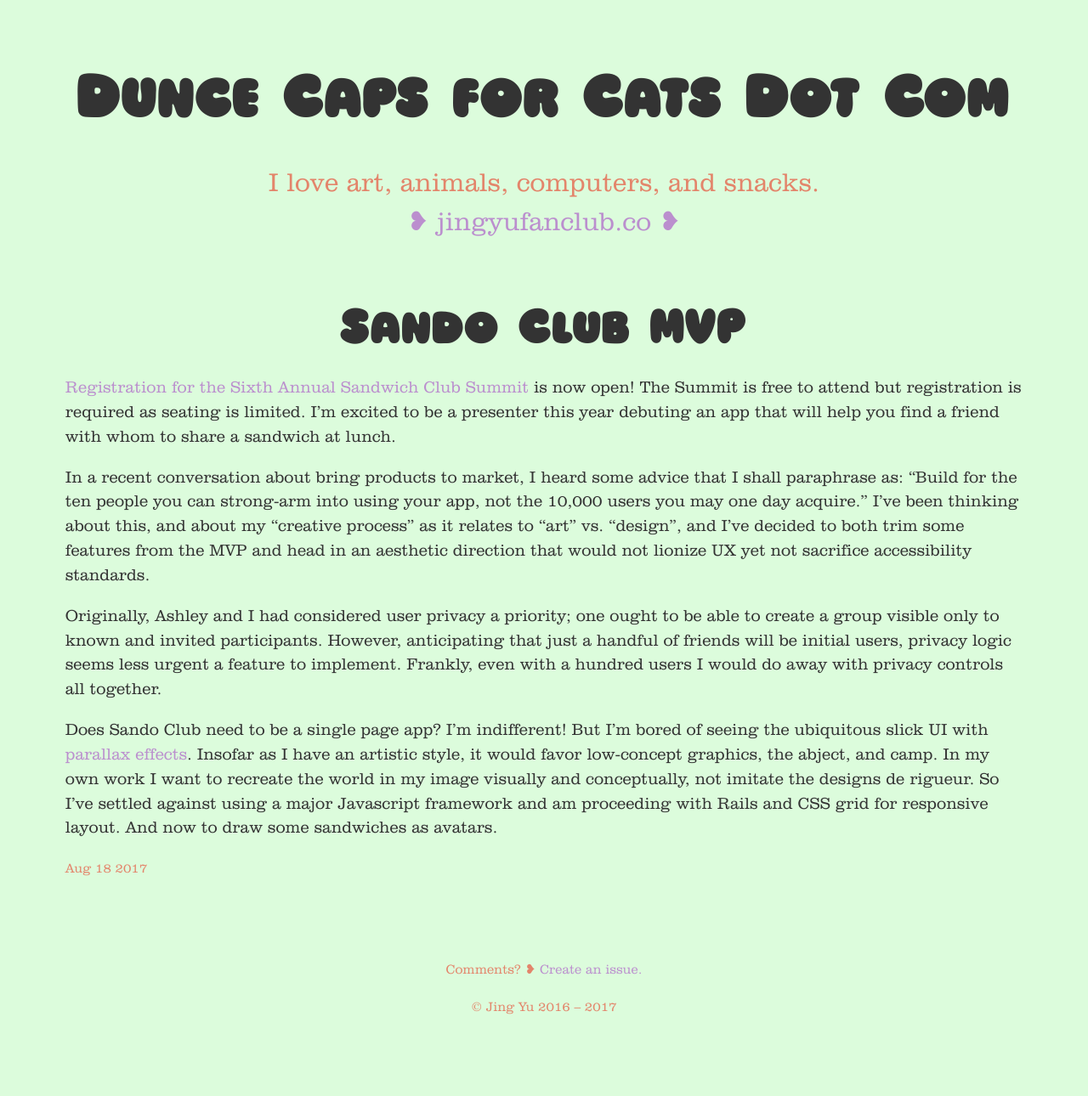
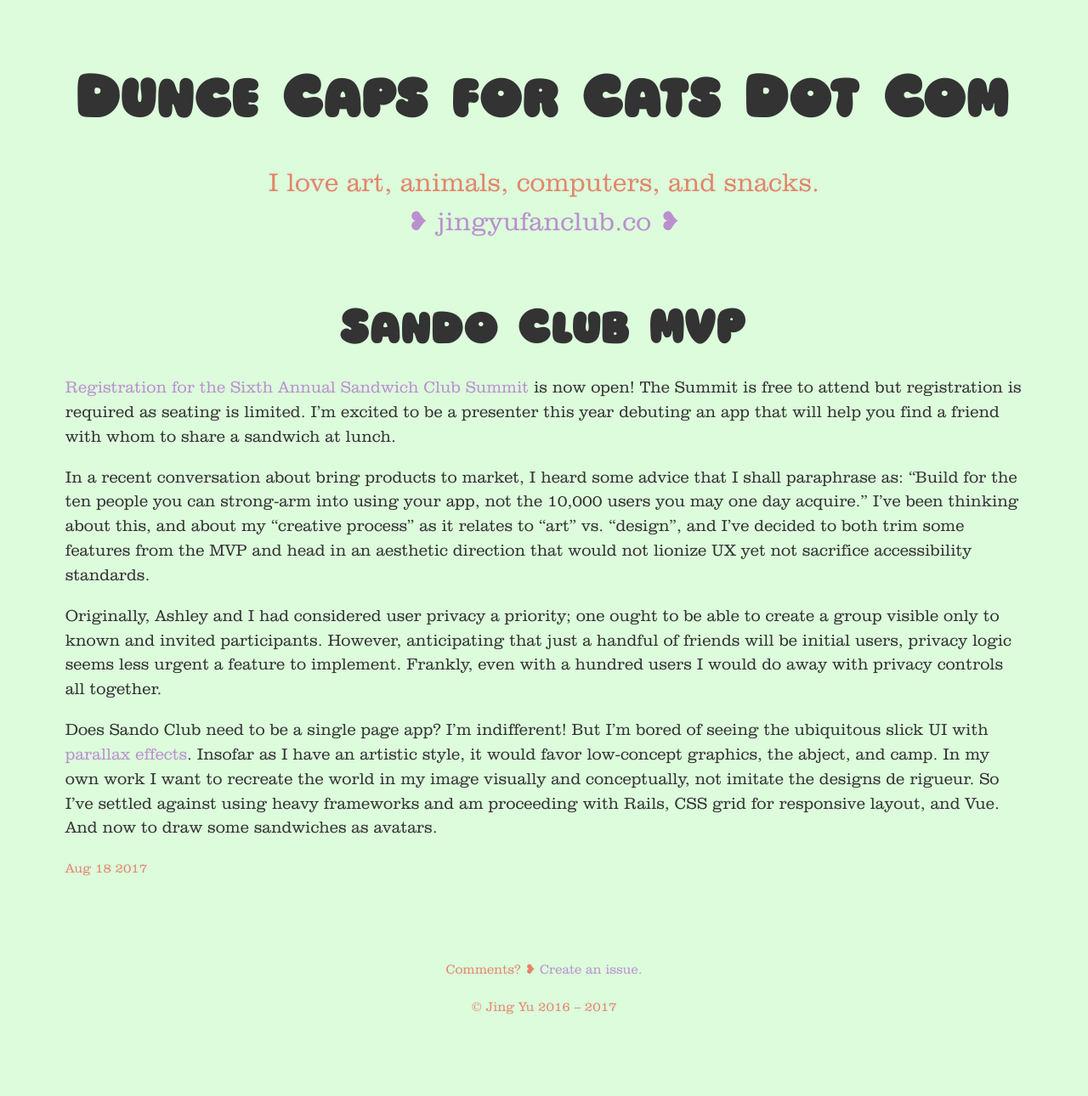
Before and after one commit to jingyufanclub/bloggo, a Jekyll site: the page built from _posts/2017-08-18-sando-club-mvp.md, in a window 1280 px wide. Shown: the whole page at 85% size. Built offline with Jekyll 4.4.1, drawn with Linux system fonts in a browser that asks for light colours.

Commit message:
edit post

```diff
--- a/_posts/2017-08-18-sando-club-mvp.md
+++ b/_posts/2017-08-18-sando-club-mvp.md
@@ -8,4 +8,4 @@
 
 Originally, Ashley and I had considered user privacy a priority; one ought to be able to create a group visible only to known and invited participants. However, anticipating that just a handful of friends will be initial users, privacy logic seems less urgent a feature to implement. Frankly, even with a hundred users I would do away with privacy controls all together.
 
-Does Sando Club need to be a single page app? I'm indifferent! But I'm bored of seeing the ubiquitous slick UI with [parallax effects]({{ site.baseurl }}/astute-readers/). Insofar as I have an artistic style, it would favor low-concept graphics, the abject, and camp. In my own work I want to recreate the world in my image visually and conceptually, not imitate the designs de rigueur. So I've settled against using a major Javascript framework and am proceeding with Rails and CSS grid for responsive layout. And now to draw some sandwiches as avatars.
+Does Sando Club need to be a single page app? I'm indifferent! But I'm bored of seeing the ubiquitous slick UI with [parallax effects]({{ site.baseurl }}/astute-readers/). Insofar as I have an artistic style, it would favor low-concept graphics, the abject, and camp. In my own work I want to recreate the world in my image visually and conceptually, not imitate the designs de rigueur. So I've settled against using heavy frameworks and am proceeding with Rails, CSS grid for responsive layout, and Vue. And now to draw some sandwiches as avatars.
```
